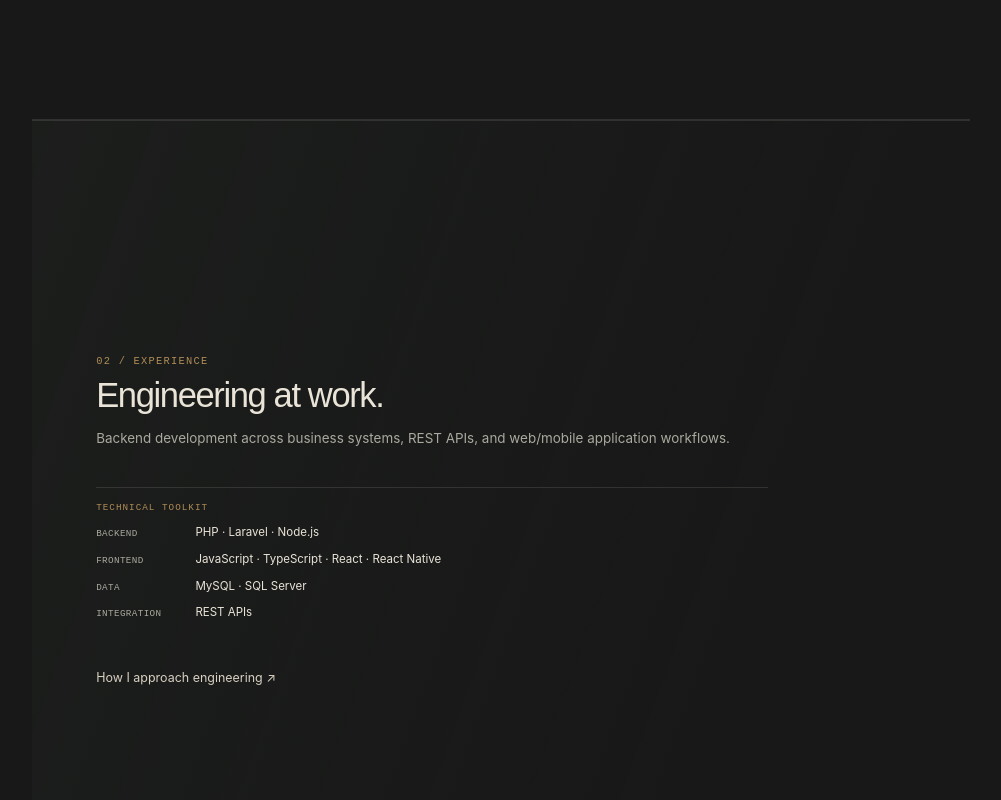
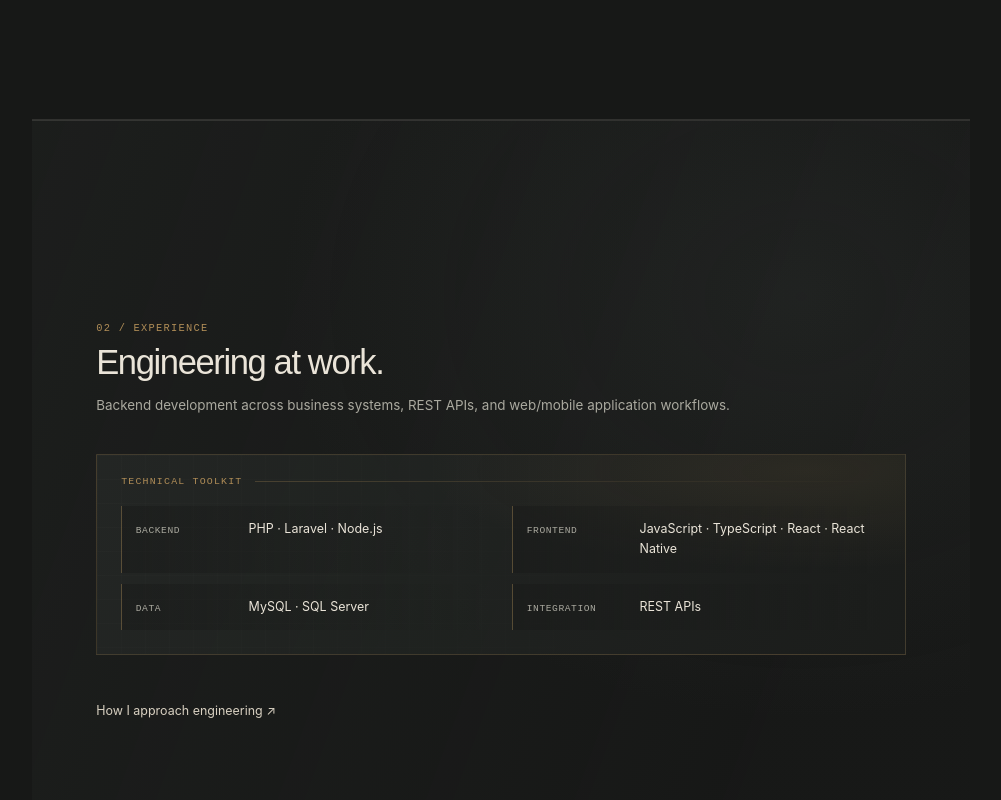
Before and after one commit to imandodo01/iman-portfolio, a React (Vite) app: page / in a window 1280 px wide. Shown: the part 1480-2280 px from the top of the page, without its empty margins (259-1260 px from the left). Built offline with nearby package versions, Linux system fonts and the light colour scheme.

Commit message:
style(experience): give technical toolkit a blueprint panel

```diff
--- a/src/App.module.css
+++ b/src/App.module.css
@@ -160,34 +160,71 @@
 
 
 .toolkit {
-  margin-top: 1.15rem;
-  padding-top: .9rem;
-  border-top: var(--border-subtle);
+  position: relative;
+  isolation: isolate;
+  overflow: hidden;
+  width: 100%;
+  margin-top: 1.6rem;
+  padding: 1.35rem 1.5rem 1.5rem;
+  border: 1px solid rgb(176 141 87 / 22%);
+  background:
+    radial-gradient(ellipse at 88% 8%, rgb(176 141 87 / 10%), transparent 38%),
+    linear-gradient(115deg, rgb(36 39 37 / 92%), rgb(27 29 27 / 88%));
+}
+.toolkit::before {
+  position: absolute;
+  z-index: -1;
+  inset: 0;
+  content: "";
+  opacity: .38;
+  background-image:
+    linear-gradient(rgb(234 228 216 / 4%) 1px, transparent 1px),
+    linear-gradient(90deg, rgb(234 228 216 / 4%) 1px, transparent 1px);
+  background-size: 24px 24px;
+  mask-image: linear-gradient(105deg, #000 0%, transparent 82%);
 }
 .toolkit h3 {
-  margin: 0 0 .7rem;
+  display: flex;
+  align-items: center;
+  gap: .75rem;
+  margin: 0 0 1.15rem;
   color: var(--color-brass);
-  font: .58rem var(--font-mono);
-  letter-spacing: .11em;
+  font: .62rem var(--font-mono);
+  letter-spacing: .12em;
 }
-.toolkit dl { display: grid; gap: .55rem; margin: 0; }
+.toolkit h3::after {
+  flex: 1;
+  height: 1px;
+  content: "";
+  background: linear-gradient(90deg, rgb(176 141 87 / 28%), transparent);
+}
+.toolkit dl {
+  display: grid;
+  grid-template-columns: repeat(2, minmax(0, 1fr));
+  gap: .7rem 1.4rem;
+  margin: 0;
+}
 .toolkit dl > div {
   display: grid;
-  grid-template-columns: 5.6rem minmax(0, 1fr);
-  gap: .6rem;
+  grid-template-columns: 6.4rem minmax(0, 1fr);
+  gap: .65rem;
   align-items: baseline;
+  min-width: 0;
+  padding: .8rem .85rem;
+  border-left: 1px solid rgb(176 141 87 / 38%);
+  background: linear-gradient(90deg, rgb(23 24 23 / 45%), transparent);
 }
 .toolkit dt {
   color: var(--color-muted);
-  font: .58rem var(--font-mono);
-  letter-spacing: .04em;
+  font: .6rem var(--font-mono);
+  letter-spacing: .06em;
   text-transform: uppercase;
 }
 .toolkit dd {
   margin: 0;
   color: var(--color-ivory);
-  font-size: .72rem;
-  line-height: 1.55;
+  font-size: .78rem;
+  line-height: 1.65;
 }
 .overviewPanel > p:not(.eyebrow) { min-height: 0; }
 .overviewPanel > a { display: inline-block; margin-top: 1rem; }
@@ -221,13 +258,16 @@
 }
 
 .overviewPanel {
+  position: relative;
   display: flex;
   flex-direction: column;
   justify-content: center;
   padding: clamp(2rem, 5vw, 5rem);
   border-inline: 0;
   border-block: var(--border-subtle);
-  background: linear-gradient(110deg, rgb(36 39 37 / 38%), transparent 72%);
+  background:
+    radial-gradient(ellipse at 82% 22%, rgb(69 75 73 / 18%), transparent 48%),
+    linear-gradient(110deg, rgb(36 39 37 / 38%), rgb(23 24 23 / 10%) 78%);
 }
 
 .overviewPanel > p:not(.eyebrow) {
@@ -235,7 +275,7 @@
 }
 
 .overviewPanel .toolkit {
-  width: min(100%, 42rem);
+  width: 100%;
   margin-block: 1.5rem;
 }
 
@@ -275,6 +315,17 @@
 
   .overviewPanel .toolkit {
     margin-block: 1rem;
+    padding: 1.1rem;
+  }
+
+  .toolkit dl {
+    grid-template-columns: 1fr;
+    gap: .55rem;
+  }
+
+  .toolkit dl > div {
+    grid-template-columns: 5.5rem minmax(0, 1fr);
+    padding: .7rem .75rem;
   }
 
   .aboutSection,
```
